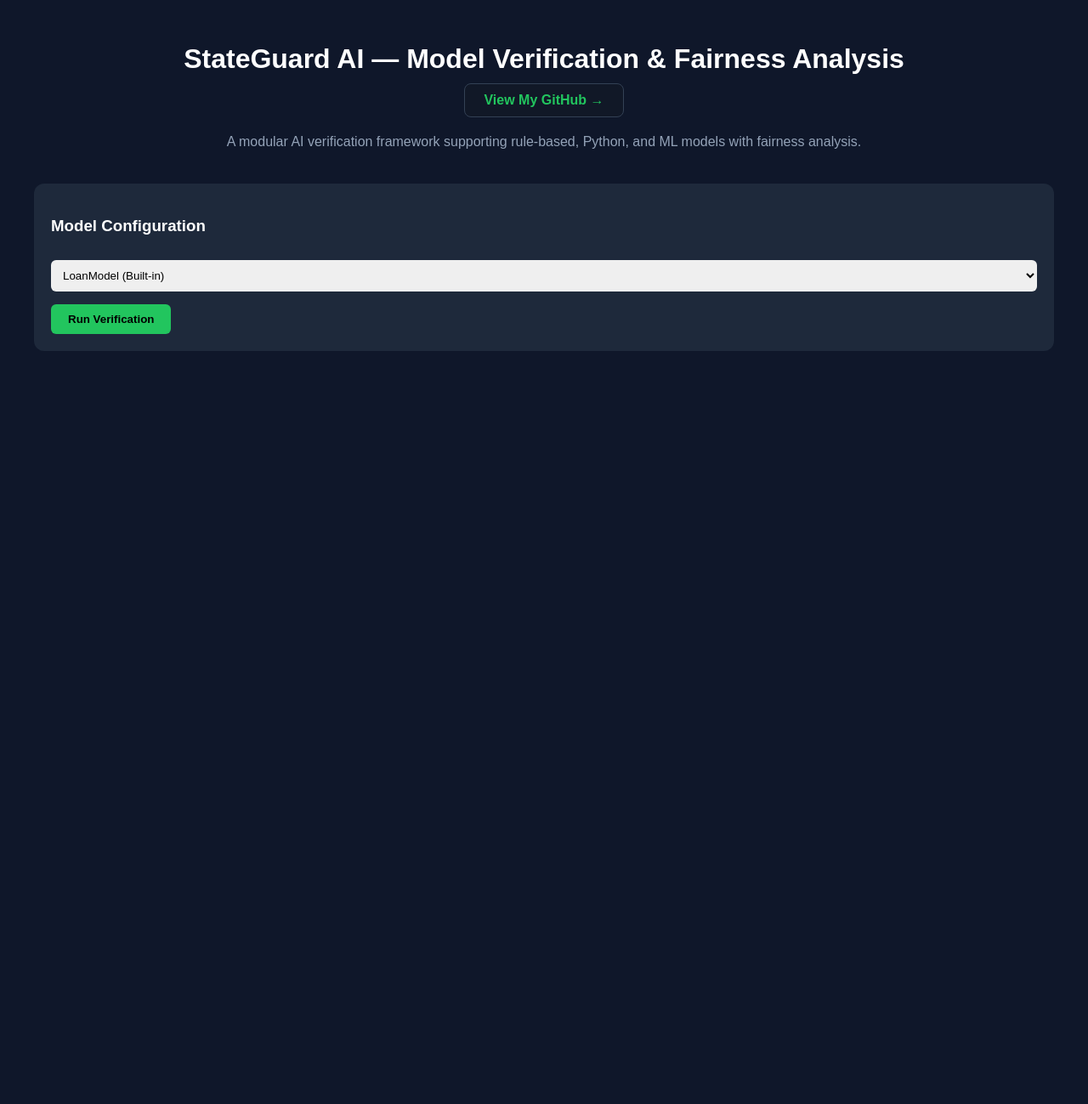
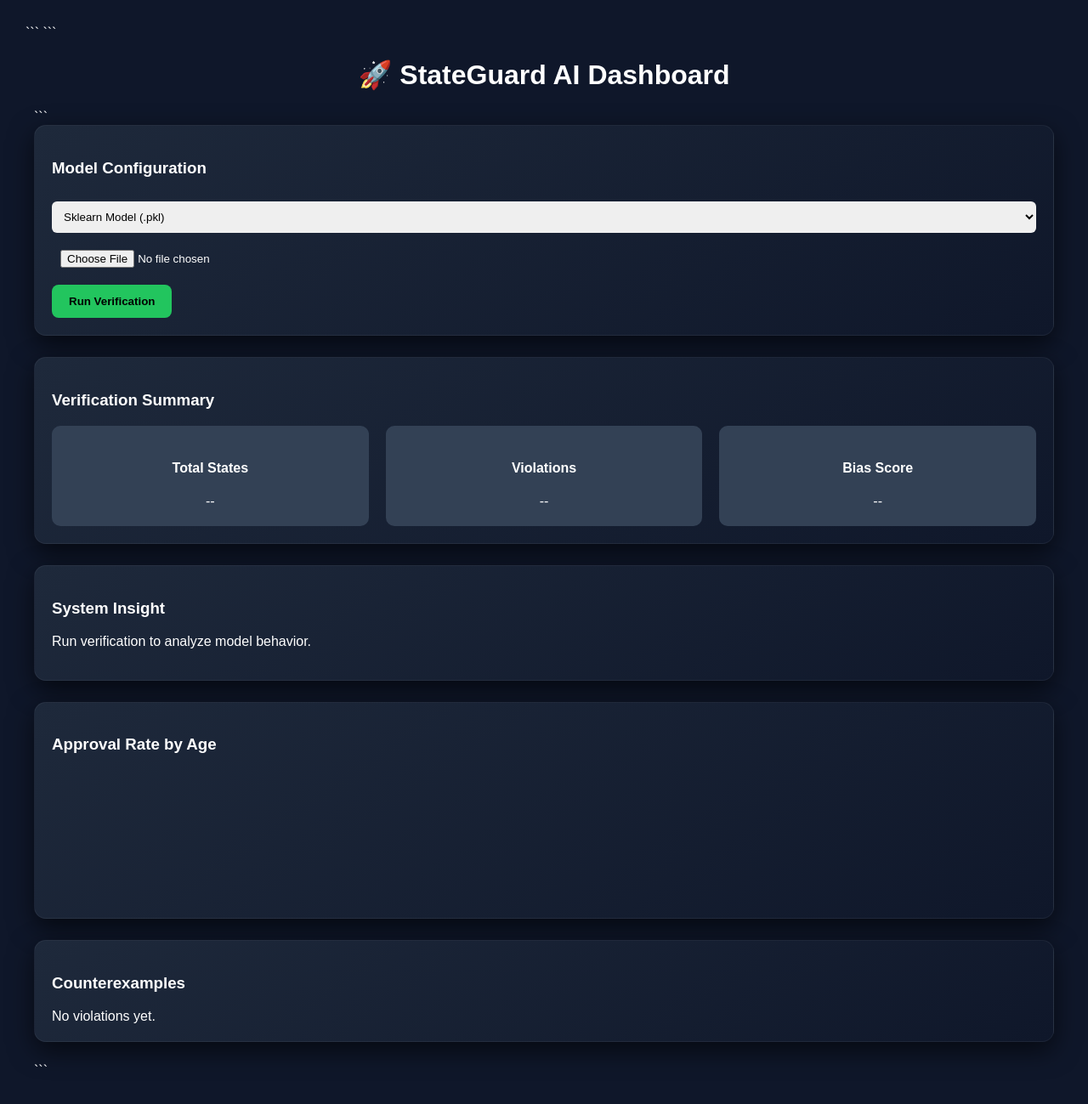
Before and after one commit to Aaryansinngh/StateGuard-AI, a FastAPI app: page / in a window 1280 px wide. Shown: the whole page at 85% size. Before the commit the page ends 413 px from the top, so only its background shows below. Run offline with FastAPI, Linux system fonts and the light colour scheme; a map, chart or similar area stays blank.

Commit message:
Upgrade UI, add verification logic, fairness analysis

````diff
--- a/app.py
+++ b/app.py
@@ -7,8 +7,7 @@ import joblib
 import os
 
 from verifier.state_space import generate_states
-from verifier.property_checker import check_property
-from model.ai_model import LoanModel
+from verifier.property_checker import check_all_properties
 
 app = FastAPI()
 templates = Jinja2Templates(directory="templates")
@@ -35,12 +34,8 @@ async def verify_model(
 
     model = None
 
-    # ================= BUILT-IN MODEL =================
-    if model_type == "loan":
-        model = LoanModel()
-
     # ================= PYTHON MODEL =================
-    elif model_type == "python":
+    if model_type == "python":
 
         file_path = os.path.join(UPLOAD_DIR, file.filename)
 
@@ -83,11 +78,8 @@ async def verify_model(
         credit_score = state["credit_score"]
         age = state["age"]
 
-        # Get output
-        if model_type == "loan":
-            output = model.predict(income, credit_score, age)
-
-        elif model_type == "rule":
+        # ===== MODEL EXECUTION =====
+        if model_type == "rule":
             try:
                 output = "approved" if eval(rule) else "rejected"
             except:
@@ -100,11 +92,17 @@ async def verify_model(
             prediction = model.predict([[income, credit_score, age]])[0]
             output = "approved" if prediction == 1 else "rejected"
 
-        # Property check
-        if not check_property(state, output):
-            violations.append({"state": state, "output": output})
+        # ===== PROPERTY VERIFICATION =====
+        violated_props = check_all_properties(state, output)
 
-        # Fairness tracking
+        if violated_props:
+            violations.append({
+                "state": state,
+                "output": output,
+                "violated_properties": violated_props
+            })
+
+        # ===== FAIRNESS TRACKING =====
         if age not in age_stats:
             age_stats[age] = {"approved": 0, "rejected": 0}
 
@@ -125,6 +123,8 @@ async def verify_model(
     min_rate = min(approval_rates.values())
     bias_score = round(max_rate - min_rate, 3)
 
+    # ================= FINAL RESPONSE =================
+
     return {
         "model_type": model_type,
         "total_states_checked": len(states),
--- a/templates/index.html
+++ b/templates/index.html
@@ -1,8 +1,10 @@
 <!DOCTYPE html>
+
 <html>
 <head>
     <title>StateGuard AI</title>
 
+```
 <script src="https://cdn.jsdelivr.net/npm/chart.js"></script>
 
 <style>
@@ -16,33 +18,6 @@
 
     h1 {
         text-align: center;
-            margin-bottom: 10px;
-        }
-
-        .github-link {
-            text-align: center;
-            margin-bottom: 20px;
-        }
-
-        .github-link a {
-            display: inline-block;
-            padding: 10px 22px;
-            background: #111827;
-            border: 1px solid #334155;
-            color: #22c55e;
-            text-decoration: none;
-            border-radius: 8px;
-            font-weight: bold;
-        }
-
-        .github-link a:hover {
-            background: #1f2937;
-        }
-
-        .subtitle {
-            text-align: center;
-            color: #94a3b8;
-            margin-bottom: 40px;
     }
 
     .container {
@@ -51,10 +26,12 @@
     }
 
     .card {
-            background: #1e293b;
+        background: linear-gradient(145deg, #1e293b, #0f172a);
         padding: 20px;
-            border-radius: 12px;
+        border-radius: 14px;
         margin-bottom: 25px;
+        border: 1px solid rgba(255,255,255,0.05);
+        box-shadow: 0 10px 30px rgba(0,0,0,0.6);
     }
 
     .row {
@@ -71,6 +48,16 @@
         text-align: center;
     }
 
+    button {
+        padding: 12px 20px;
+        background: #22c55e;
+        border: none;
+        border-radius: 8px;
+        cursor: pointer;
+        font-weight: bold;
+        margin-top: 10px;
+    }
+
     select, textarea, input {
         width: 100%;
         padding: 10px;
@@ -79,31 +66,9 @@
         border: none;
     }
 
-        textarea {
-            height: 80px;
-        }
-
-        button {
-            padding: 10px 20px;
-            background: #22c55e;
-            border: none;
-            border-radius: 6px;
-            cursor: pointer;
-            font-weight: bold;
-            margin-top: 15px;
-        }
-
-        button:hover {
-            background: #16a34a;
-        }
-
-        .success { color: #22c55e; }
-        .danger { color: #ef4444; }
-
     table {
         width: 100%;
         border-collapse: collapse;
-            margin-top: 15px;
     }
 
     th, td {
@@ -116,86 +81,64 @@
         background: #334155;
     }
 
-        .table-container {
-            max-height: 300px;
-            overflow-y: auto;
-        }
+    .danger { color: #ef4444; }
+    .success { color: #22c55e; }
 
-        .badge {
-            padding: 5px 12px;
-            border-radius: 20px;
-            font-weight: bold;
-        }
+</style>
+```
 
-        .low-risk { background: #22c55e; }
-        .moderate-risk { background: #facc15; color:black; }
-        .high-risk { background: #ef4444; }
-    </style>
 </head>
+
 <body>
 
-<h1>StateGuard AI — Model Verification & Fairness Analysis</h1>
-
-<div class="github-link">
-    <a href="https://github.com/Aaryansinngh" target="_blank">
-        View My GitHub →
-    </a>
-</div>
-
-<p class="subtitle">
-    A modular AI verification framework supporting rule-based, Python, and ML models with fairness analysis.
-</p>
+<h1>🚀 StateGuard AI Dashboard</h1>
 
 <div class="container">
 
-    <!-- MODEL CONFIGURATION -->
+```
+<!-- MODEL -->
 <div class="card">
     <h3>Model Configuration</h3>
 
     <select id="model_type" onchange="updateUI()">
-            <option value="loan">LoanModel (Built-in)</option>
+        <option value="sklearn">Sklearn Model (.pkl)</option>
+        <option value="python">Python Model</option>
         <option value="rule">Custom Rule</option>
-            <option value="python">Upload Python Model (.py)</option>
-            <option value="sklearn">Upload Sklearn Model (.pkl)</option>
     </select>
 
-        <textarea id="rule"
-                  placeholder="Custom Rule Example:
-income > 50000 and credit_score > 650"
-                  style="display:none;"></textarea>
-
-        <input type="file" id="file" style="display:none;">
+    <textarea id="rule" placeholder="income > 50000 and credit_score > 650" style="display:none;"></textarea>
+    <input type="file" id="file">
 
     <button onclick="verifyModel()">Run Verification</button>
 </div>
 
-    <!-- RESULTS SECTION -->
-    <div id="analysisSection" style="display:none;">
+<div id="analysisSection">
 
     <div class="card">
         <h3>Verification Summary</h3>
+        <div class="row">
 
-            <div class="row">
             <div class="metric-box">
                 <h4>Total States</h4>
-                    <div id="totalStates"></div>
+                <div id="totalStates">--</div>
             </div>
 
             <div class="metric-box">
                 <h4>Violations</h4>
-                    <div id="violations"></div>
+                <div id="violations">--</div>
             </div>
 
             <div class="metric-box">
                 <h4>Bias Score</h4>
-                    <div id="biasScore"></div>
+                <div id="biasScore">--</div>
             </div>
 
-                <div class="metric-box">
-                    <h4>Risk Level</h4>
-                    <div id="riskLevel"></div>
         </div>
     </div>
+
+    <div class="card">
+        <h3>System Insight</h3>
+        <p id="insightText">Run verification to analyze model behavior.</p>
     </div>
 
     <div class="card">
@@ -205,10 +148,61 @@ income > 50000 and credit_score > 650"
 
     <div class="card">
         <h3>Counterexamples</h3>
-            <div class="table-container" id="counterTable"></div>
+        <div id="counterTable">No violations yet.</div>
     </div>
 
 </div>
+
+
+
+
+
+
+<!-- RESULTS -->
+<div id="analysisSection" style="display:none;">
+
+    <!-- METRICS -->
+    <div class="card">
+        <div class="row">
+
+            <div class="metric-box">
+                <h4>Total States</h4>
+                <div id="totalStates">0</div>
+            </div>
+
+            <div class="metric-box">
+                <h4>Violations</h4>
+                <div id="violations">0</div>
+            </div>
+
+            <div class="metric-box">
+                <h4>Bias Score</h4>
+                <div id="biasScore">0</div>
+            </div>
+
+        </div>
+    </div>
+
+    <!-- INSIGHT -->
+    <div class="card">
+        <h3>System Insight</h3>
+        <p id="insightText"></p>
+    </div>
+
+    <!-- GRAPH -->
+    <div class="card">
+        <h3>Approval Rate by Age</h3>
+        <canvas id="ageChart"></canvas>
+    </div>
+
+    <!-- TABLE -->
+    <div class="card">
+        <h3>Counterexamples</h3>
+        <div id="counterTable"></div>
+    </div>
+
+</div>
+```
 
 </div>
 
@@ -219,11 +213,12 @@ let ageChart;
 function updateUI() {
     const type = document.getElementById("model_type").value;
     document.getElementById("rule").style.display = type === "rule" ? "block" : "none";
-    document.getElementById("file").style.display =
-        (type === "python" || type === "sklearn") ? "block" : "none";
 }
 
 async function verifyModel() {
+
+    document.getElementById("analysisSection").style.display = "block";
+    document.getElementById("totalStates").innerText = "Loading...";
 
     const type = document.getElementById("model_type").value;
     const rule = document.getElementById("rule").value;
@@ -244,44 +239,20 @@ async function verifyModel() {
 
     const data = await response.json();
 
-    if (data.error) {
-        alert(data.error);
-        return;
-    }
-
-    document.getElementById("analysisSection").style.display = "block";
-
     renderMetrics(data);
     renderChart(data);
     renderTable(data);
+    generateInsight(data);
 }
 
 function renderMetrics(data) {
 
-    document.getElementById("totalStates").innerHTML =
-        `<strong>${data.total_states_checked}</strong>`;
+    document.getElementById("totalStates").innerText = data.total_states_checked;
 
     document.getElementById("violations").innerHTML =
-        `<strong class="${data.violations > 0 ? 'danger' : 'success'}">
-            ${data.violations}
-        </strong>`;
+        `<span class="${data.violations > 0 ? 'danger' : 'success'}">${data.violations}</span>`;
 
-    document.getElementById("biasScore").innerHTML =
-        `<strong>${data.bias_score}</strong>`;
-
-    let riskClass = "low-risk";
-    let riskLabel = "Low";
-
-    if (data.bias_score > 0.3) {
-        riskClass = "high-risk";
-        riskLabel = "High";
-    } else if (data.bias_score > 0.15) {
-        riskClass = "moderate-risk";
-        riskLabel = "Moderate";
-    }
-
-    document.getElementById("riskLevel").innerHTML =
-        `<span class="badge ${riskClass}">${riskLabel}</span>`;
+    document.getElementById("biasScore").innerText = data.bias_score;
 }
 
 function renderChart(data) {
@@ -292,14 +263,12 @@ function renderChart(data) {
     if (ageChart) ageChart.destroy();
 
     ageChart = new Chart(document.getElementById("ageChart"), {
-        type: "line",
+        type: "bar",
         data: {
             labels: ages,
             datasets: [{
                 label: "Approval Rate",
-                data: rates,
-                borderColor: "#22c55e",
-                tension: 0.3
+                data: rates
             }]
         }
     });
@@ -311,19 +280,21 @@ function renderTable(data) {
         <table>
             <tr>
                 <th>Income</th>
-                <th>Credit Score</th>
+                <th>Credit</th>
                 <th>Age</th>
                 <th>Output</th>
+                <th>Violation</th>
             </tr>
     `;
 
-    data.counterexamples.forEach(v => {
+    data.counterexamples.slice(0, 10).forEach(v => {
         html += `
             <tr>
                 <td>${v.state.income}</td>
                 <td>${v.state.credit_score}</td>
                 <td>${v.state.age}</td>
-                <td>${v.output}</td>
+                <td class="danger">${v.output}</td>
+                <td>${v.violated_properties ? v.violated_properties.join(", ") : "-"}</td>
             </tr>
         `;
     });
@@ -333,6 +304,23 @@ function renderTable(data) {
     document.getElementById("counterTable").innerHTML = html;
 }
 
+function generateInsight(data) {
+
+    let text = "";
+
+    if (data.violations === 0) {
+        text = "✅ Model satisfies all safety properties.";
+    } else {
+        text = `⚠️ ${data.violations} unsafe decisions detected.`;
+    }
+
+    if (data.bias_score > 0.3) {
+        text += " High bias detected.";
+    }
+
+    document.getElementById("insightText").innerText = text;
+}
+
 updateUI();
 
 </script>
````
Also changed, not shown: main.py (+47 -11 lines), verifier/property_checker.py (+24 -9 lines), README.md. Lines whose indentation alone changed are shown as unchanged.
